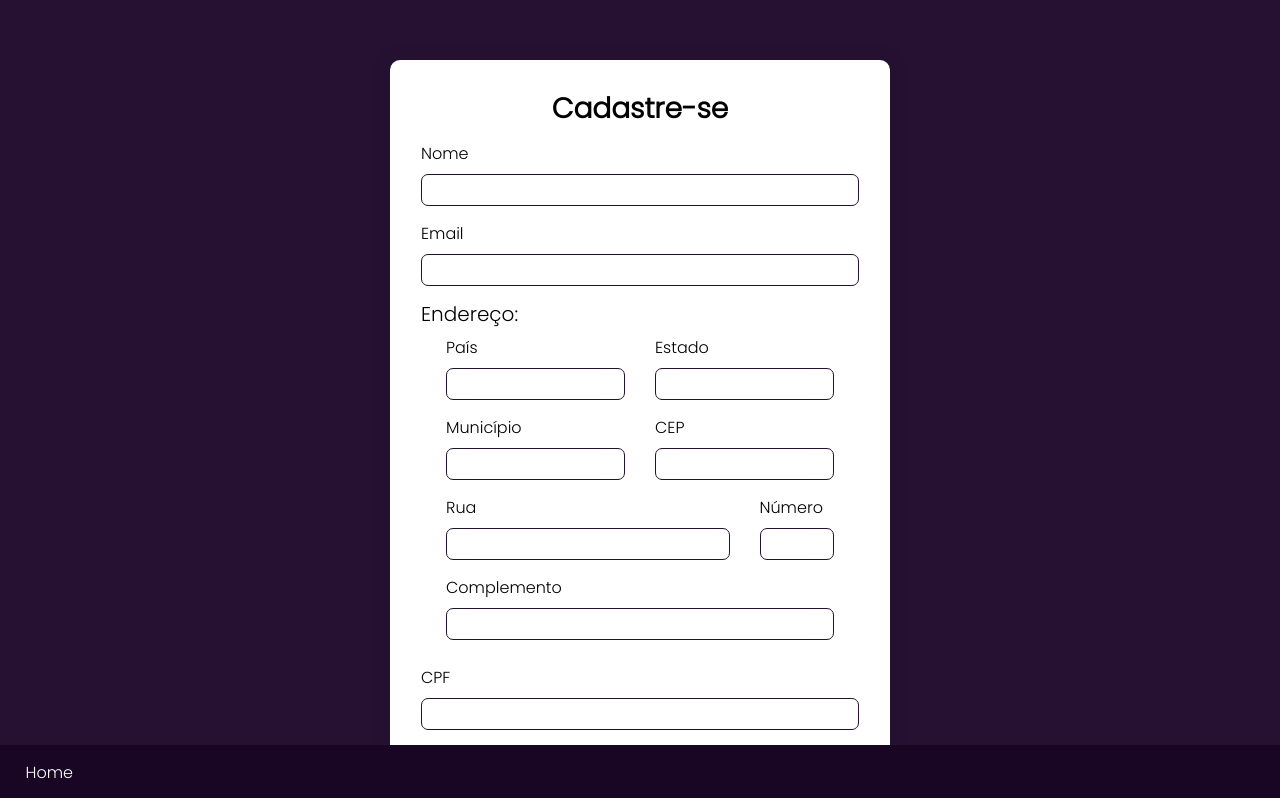
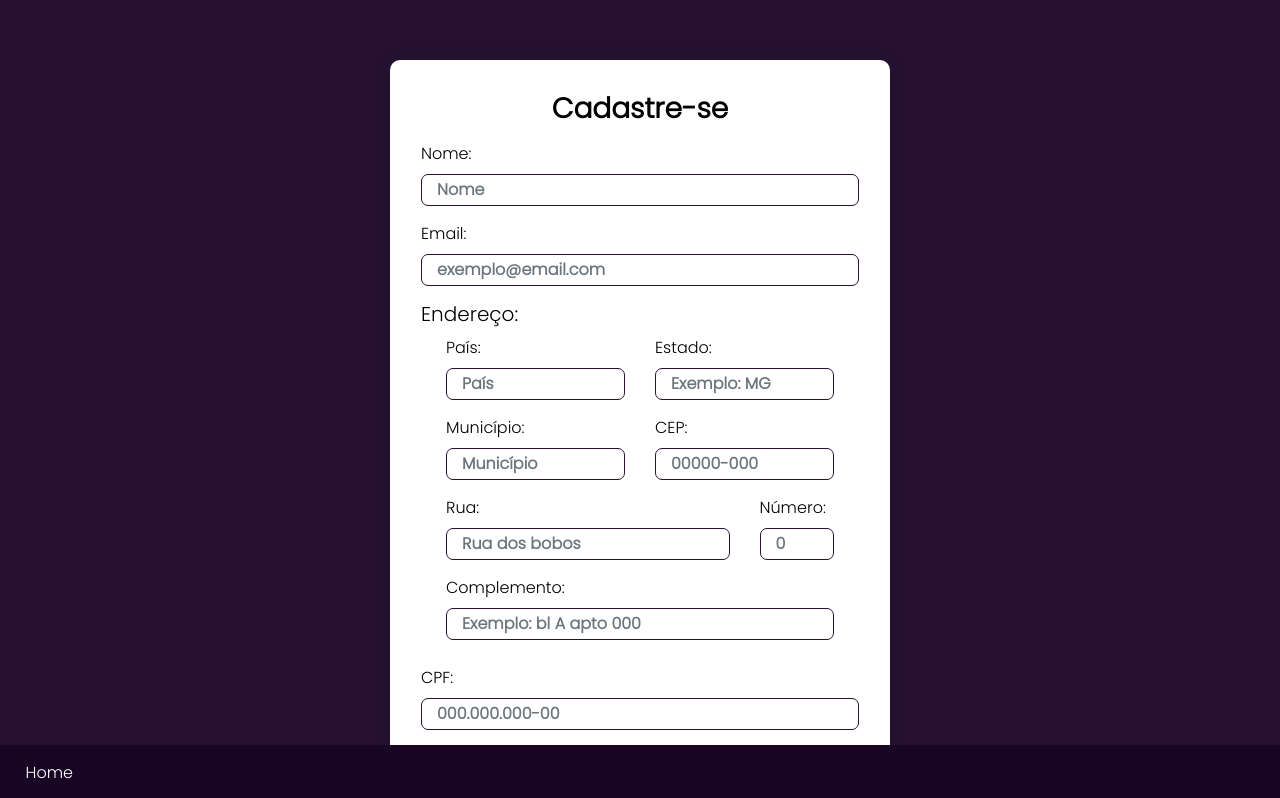
Before and after one commit to EnzoPolazi/Cadastro, a Vue app: page /cadastro in a window 1280 px wide. Shown: the top 798 px of the page. Built offline with nearby package versions, Linux system fonts and the light colour scheme.

Commit message:
Adição de placeholders no cadastro

```diff
--- a/src/views/Cadastro.vue
+++ b/src/views/Cadastro.vue
@@ -6,59 +6,59 @@
                 <h3 class="signup-text mb-3">Cadastre-se</h3>
                 <form @submit.prevent="addCadastro()">
                     <div class="form-group">
-                        <label for="user">Nome</label>
-                        <input type="user" v-model="nome" name="nome" class="form-control">
+                        <label for="user">Nome:</label>
+                        <input type="user" v-model="nome" placeholder="Nome" name="nome" class="form-control">
                     </div>
                     <div class="form-group">
-                        <label for="email">Email</label>
-                        <input type="email" v-model="email" name="email" class="form-control">
+                        <label for="email">Email:</label>
+                        <input type="email" v-model="email" placeholder="exemplo@email.com" name="email" class="form-control">
                     </div>
                     <h5>Endereço:</h5>
                     <div class="row content-address">
                         <div class="col">
                             <div class="form-group">
-                                <label for="pais">País</label>
-                                <input type="text" v-model="pais" name="pais" class="form-control">
+                                <label for="pais">País:</label>
+                                <input type="text" v-model="pais" placeholder="País" name="pais" class="form-control">
                             </div>
                             <div class="form-group">
-                                <label for="municipio">Município</label>
-                                <input type="text" v-model="municipio" name="municipio" class="form-control">
+                                <label for="municipio">Município:</label>
+                                <input type="text" v-model="municipio" placeholder="Município" name="municipio" class="form-control">
                             </div>
                         </div>
                         <div class="col">
                             <div class="form-group">
-                                <label for="estado">Estado</label>
-                                <input type="text" v-model="estado" name="estado" class="form-control">
+                                <label for="estado">Estado:</label>
+                                <input type="text" v-model="estado" placeholder="Exemplo: MG" name="estado" class="form-control">
                             </div>
                             <div class="form-group">
-                                <label for="cep">CEP</label>
-                                <input type="text" v-model="cep" name="cep" class="form-control">
+                                <label for="cep">CEP:</label>
+                                <input type="text" v-model="cep" placeholder="00000-000" name="cep" class="form-control">
                             </div>
                         </div>
                         <div class="col-md-9 form-group">
-                            <label for="rua">Rua</label>
-                            <input type="text" v-model="rua" name="rua" class="form-control">
+                            <label for="rua">Rua:</label>
+                            <input type="text" v-model="rua" placeholder="Rua dos bobos" name="rua" class="form-control">
                         </div>
                         <div class="col-md-3 form-group">
-                            <label for="numero">Número</label>
-                            <input type="text" v-model="numero" name="numero" class="form-control">
+                            <label for="numero">Número:</label>
+                            <input type="text" v-model="numero" placeholder="0" name="numero" class="form-control">
                         </div>
                         <div class="col form-group">
-                            <label for="complemento">Complemento</label>
-                            <input type="text" v-model="complemento" name="complemento" class="form-control">
+                            <label for="complemento">Complemento:</label>
+                            <input type="text" v-model="complemento" placeholder="Exemplo: bl A apto 000" name="complemento" class="form-control">
                         </div>
                     </div>
                     <div class="form-group">
-                        <label for="cpf">CPF</label>
-                        <input type="text" v-model="cpf" name="cpf" class="form-control">
+                        <label for="cpf">CPF:</label>
+                        <input type="text" v-model="cpf" placeholder="000.000.000-00" name="cpf" class="form-control">
                     </div>
                     <div class="form-group">
-                        <label for="pis">PIS</label>
-                        <input type="text" v-model="pis" name="pis" class="form-control">
+                        <label for="pis">PIS:</label>
+                        <input type="text" v-model="pis" placeholder="000.0000.00-00" name="pis" class="form-control">
                     </div>
                     <div class="form-group">
-                        <label for="senha">Senha</label>
-                        <input type="password" v-model="senha" name="senha" class="form-control">
+                        <label for="senha">Senha:</label>
+                        <input type="password" v-model="senha" placeholder="Senha" name="senha" class="form-control">
                     </div>
                     <button class="btn btn-class">Cadastrar-se</button>
                 </form>
```
